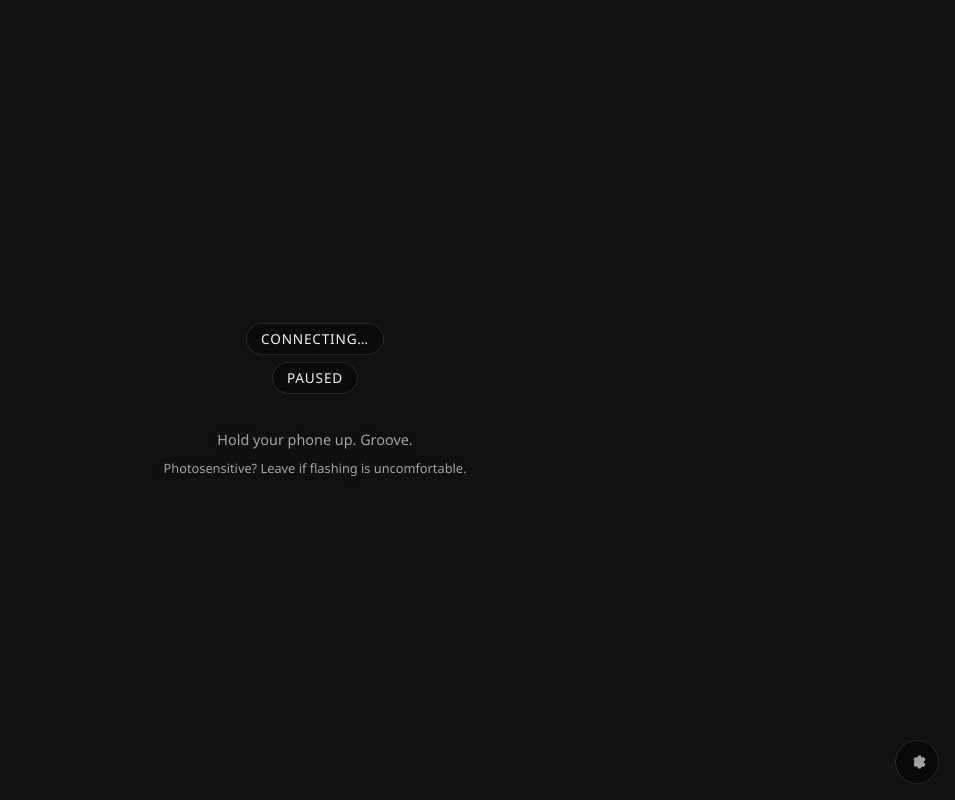
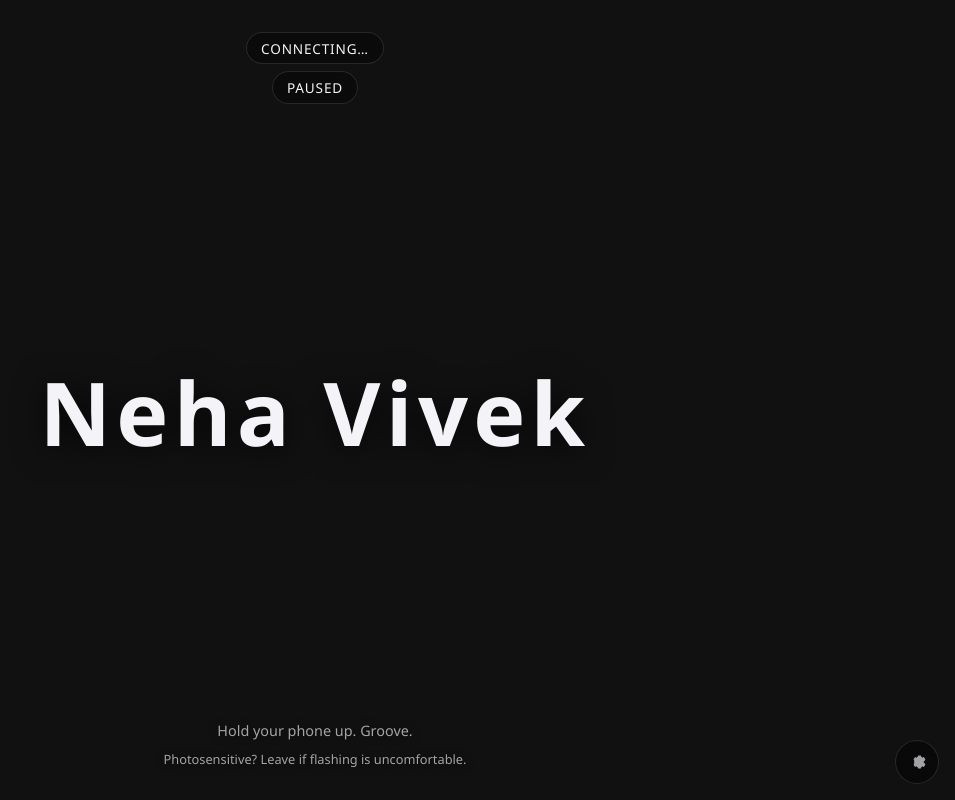
Before and after one commit to Arnav-M/bpm-color-flash, a website with bundled scripts: page index.html in a window 1280 px wide. Shown: the whole page, without its empty margins (325-1280 px from the left). Built offline with nearby package versions, Linux system fonts and the light colour scheme; no server answers; files whose address does not match are found by name.

Commit message:
Add files via upload

```diff
--- a/index.html
+++ b/index.html
@@ -12,10 +12,15 @@
   <div id="flash-layer" class="flash-layer" aria-hidden="true"></div>
 
   <main class="viewer">
-    <p class="status-pill sync-pill" id="sync-pill">Connecting…</p>
-    <p class="status-pill" id="status-pill">Paused</p>
-    <p class="hint" id="main-hint">Hold your phone up. Groove.</p>
-    <p class="hint subtle" id="main-hint-sub">Photosensitive? Leave if flashing is uncomfortable.</p>
+    <div class="viewer-meta">
+      <p class="status-pill sync-pill" id="sync-pill">Connecting…</p>
+      <p class="status-pill" id="status-pill">Paused</p>
+    </div>
+    <h1 class="show-title">Neha Vivek</h1>
+    <div class="viewer-footer">
+      <p class="hint" id="main-hint">Hold your phone up. Groove.</p>
+      <p class="hint subtle" id="main-hint-sub">Photosensitive? Leave if flashing is uncomfortable.</p>
+    </div>
   </main>
 
   <button type="button" class="admin-trigger" id="admin-trigger" title="Host controls" aria-label="Open host controls">
--- a/styles.css
+++ b/styles.css
@@ -38,18 +38,41 @@ body {
 .viewer {
   position: relative;
   z-index: 1;
-  display: flex;
-  flex-direction: column;
+  display: grid;
+  grid-template-rows: auto 1fr auto;
   align-items: center;
-  justify-content: center;
   min-height: 100vh;
+  min-height: 100dvh;
   padding: 2rem;
   text-align: center;
   pointer-events: none;
 }
 
+.viewer-meta {
+  display: flex;
+  flex-direction: column;
+  align-items: center;
+  gap: 0.45rem;
+}
+
+.show-title {
+  margin: 0;
+  align-self: center;
+  font-size: clamp(2.75rem, 14vw, 5.5rem);
+  font-weight: 700;
+  letter-spacing: 0.06em;
+  line-height: 1.05;
+  text-shadow: 0 4px 32px rgba(0, 0, 0, 0.75);
+}
+
+.viewer-footer {
+  display: flex;
+  flex-direction: column;
+  align-items: center;
+}
+
 .status-pill {
-  margin: 0 0 0.75rem;
+  margin: 0;
   padding: 0.35rem 0.9rem;
   border-radius: 999px;
   font-size: 0.85rem;
@@ -63,10 +86,6 @@ body {
 .status-pill.live {
   border-color: rgba(124, 255, 168, 0.45);
   color: #b8ffd4;
-}
-
-.sync-pill {
-  margin-bottom: 0.45rem;
 }
 
 .sync-pill.sync-ok {
@@ -118,7 +137,7 @@ body {
 }
 
 .hint {
-  margin: 1.5rem 0 0;
+  margin: 0;
   max-width: 28rem;
   font-size: 0.9rem;
   color: var(--muted);
```
